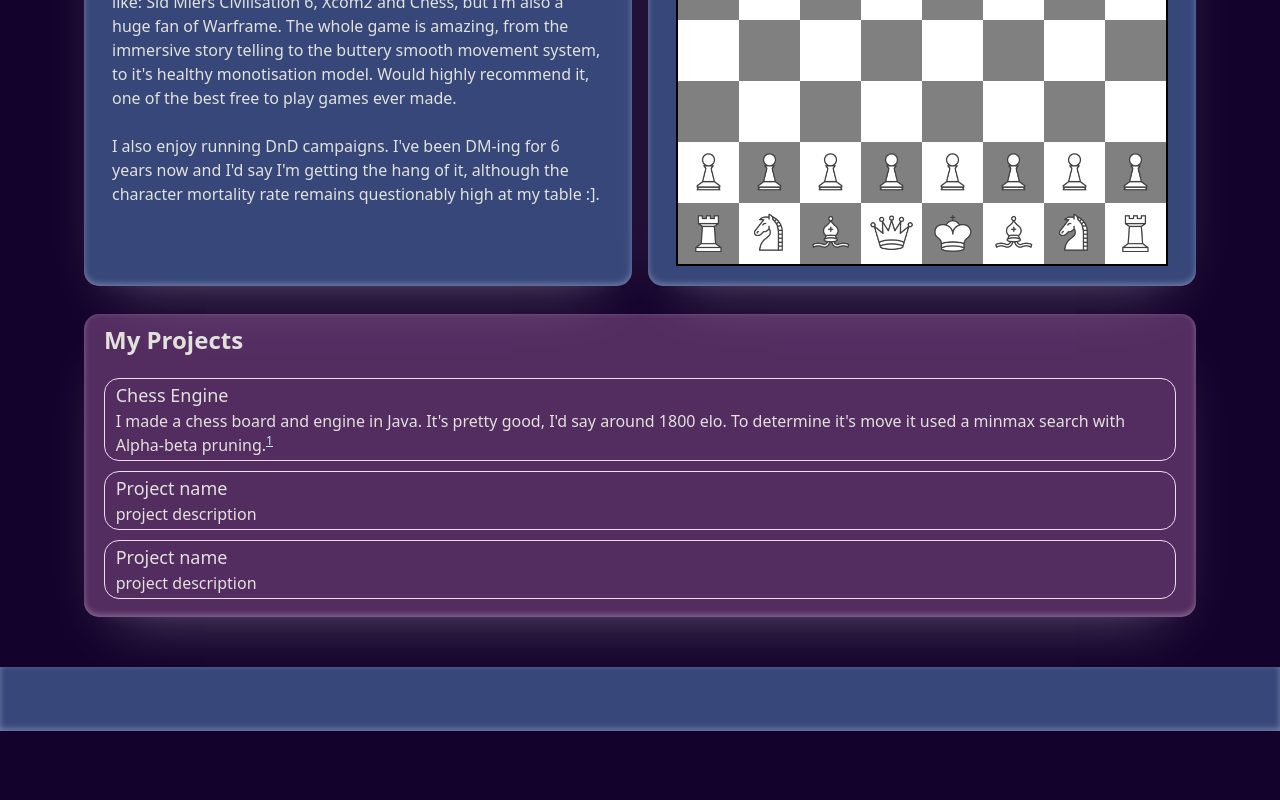
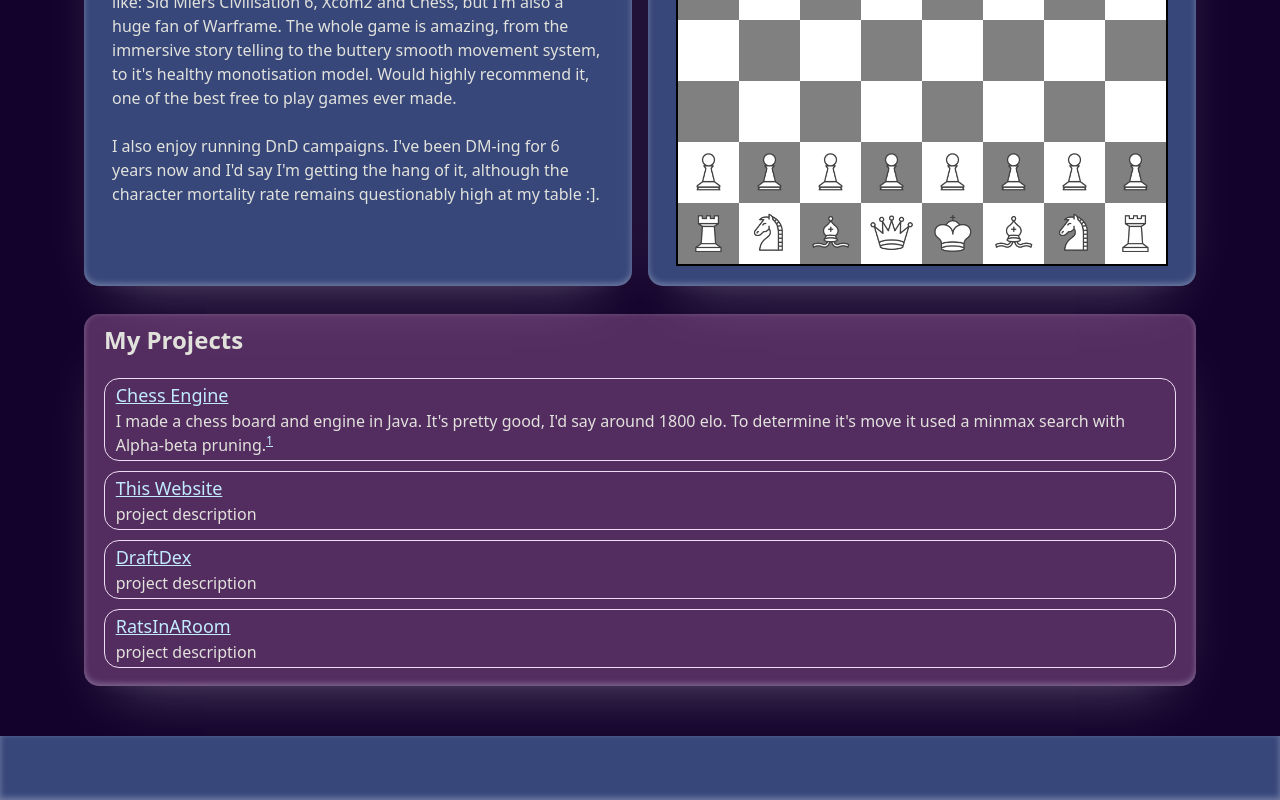
Before and after one commit to Temujin142857/MyWebsite, a Vue app: page / in a window 1280 px wide. Shown: the part 597-1397 px from the top of the page. Before the commit the page ends 1328 px from the top, so only its background shows below. Built offline with nearby package versions, Linux system fonts and the light colour scheme; no server answers.

Commit message:
enabling vite to connect to my website domain

```diff
--- a/src/App.vue
+++ b/src/App.vue
@@ -65,7 +65,7 @@
 					<div style="display: flex"></div>
 					<!--<img src="project1.png" alt="image for my first project">-->
 					<div>
-						<h3 class="h3">Chess Engine</h3>
+						<h3 class="h3"><a class="link" href="https://github.com/Temujin142857/Chess_Engine" target="_blank">Chess Engine</a></h3>
 						<p>I made a chess board and engine in Java. It's pretty good, I'd say around 1800 elo.
 							To determine it's move it used a minmax search with Alpha-beta pruning.<sup class="link"><a href="https://en.wikipedia.org/wiki/Alpha–beta_pruning" target="_blank">1</a></sup>
 
@@ -76,7 +76,7 @@
 					<div style="display: flex"></div>
 					<!--<img src="project1.png" alt="image for my first project">-->
 					<div>
-						<h3 class="h3">Project name</h3>
+						<h3 class="h3"><a class="link" href="https://github.com/Temujin142857/MyWebsite" target="_blank">This Website</a> </h3>
 						<p>project description</p>
 					</div>
 				</div>
@@ -84,10 +84,19 @@
 					<div style="display: flex"></div>
 					<!--<img src="project1.png" alt="image for my first project">-->
 					<div>
-						<h3 class="h3">Project name</h3>
+						<h3 class="h3"><a class="link" href="https://github.com/Temujin142857/DraftDex" target="_blank">DraftDex</a></h3>
 						<p>project description</p>
 					</div>
 				</div>
+				<div class="project-card">
+					<div style="display: flex"></div>
+					<!--<img src="project1.png" alt="image for my first project">-->
+					<div>
+						<h3 class="h3"><a class="link" href="https://github.com/Temujin142857/RatsInARoom" target="_blank">RatsInARoom</a></h3>
+						<p>project description</p>
+					</div>
+				</div>
+
 			</div>
 		</div>
 	</div>
--- a/vite.config.js
+++ b/vite.config.js
@@ -8,4 +8,7 @@ export default defineConfig({
 		"process.env": process.env,
 	},
 	plugins: [vue(), tailwindcss()],
+	server:{
+		allowedHosts: ["tomionagano.ca"]
+	}
 });
```
Also changed, not shown: 1 other file (tests, documents, lock files or other folders).
